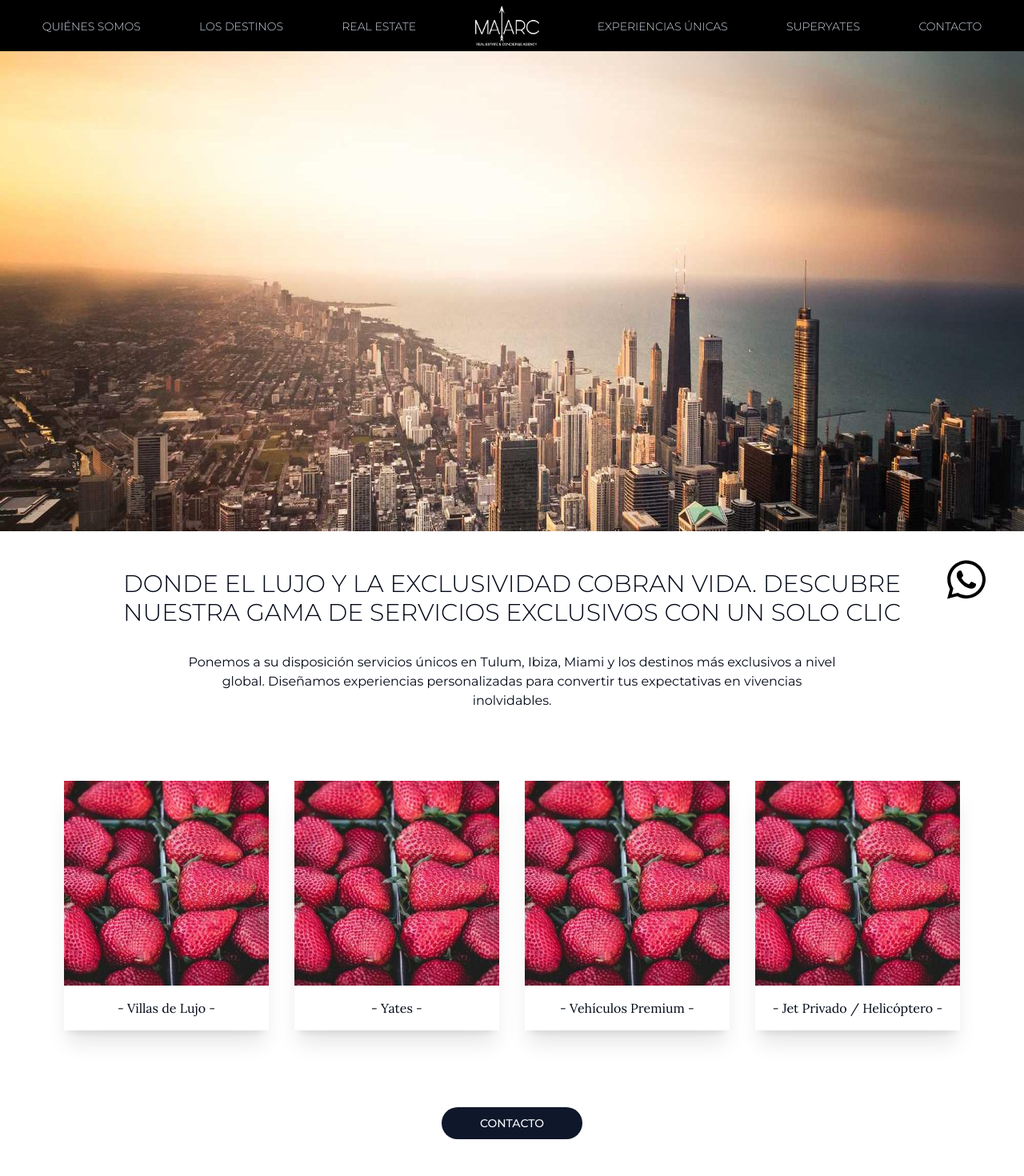
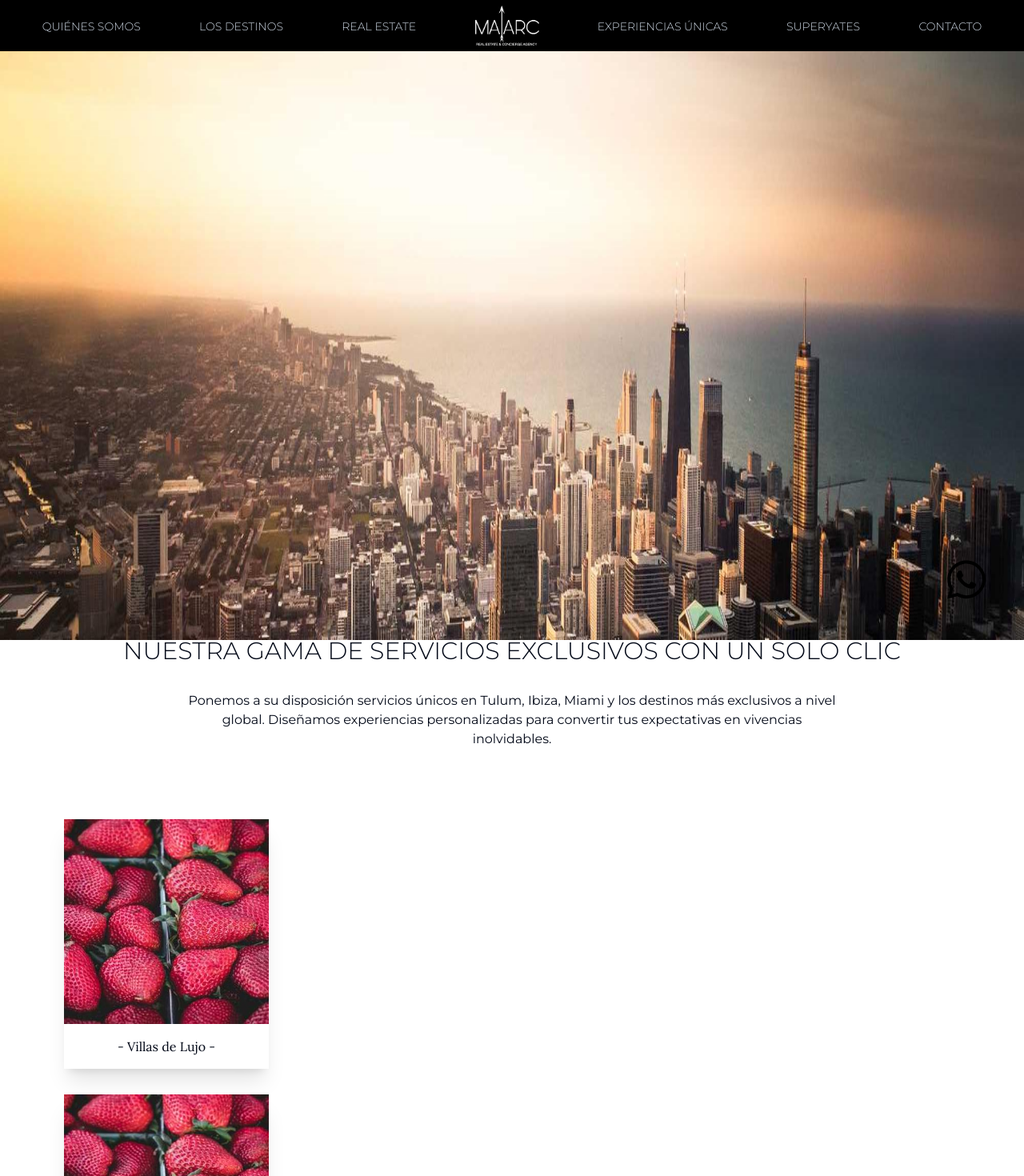
Before and after one commit to cristiancoppari/maiarc-next, a Next.js app: page / in a window 1280 px wide. Shown: the top 1470 px of the page at 80% size. Built offline with nearby package versions, Linux system fonts and the light colour scheme.

Commit message:
add dots to the slider

```diff
--- a/src/components/Carousel/Carousel.tsx
+++ b/src/components/Carousel/Carousel.tsx
@@ -2,15 +2,21 @@
 
 /* eslint-disable @next/next/no-img-element */
 import { Swiper, SwiperSlide } from "swiper/react";
+import { Pagination } from "swiper/modules";
 import type { ImageProps } from "@/types/images";
 
 import Image from "next/image";
 
-import "swiper/css";
-
 const Carousel = ({ images }: ImageProps) => {
   return (
-    <Swiper className="h-full">
+    <Swiper
+      pagination={{
+        dynamicBullets: true,
+        clickable: true,
+      }}
+      modules={[Pagination]}
+      className="h-full"
+    >
       {images.map((image, index) => (
         <SwiperSlide key={index}>
           <picture>
--- a/src/components/Galleries/BigGallery/BigGallery.tsx
+++ b/src/components/Galleries/BigGallery/BigGallery.tsx
@@ -8,7 +8,7 @@ interface BigGalleryProps {
 
 const BigGallery = ({ cards }: BigGalleryProps) => {
   return (
-        <div className="container grid grid-cols-2 gap-2">
+    <div className="md:w-6/7 sm:w-7/8 container grid grid-cols-1 gap-4 md:grid-cols-2 lg:w-3/4 xl:w-2/3">
       {cards.map((card, index) => (
         <CardBig
           key={index}
--- a/src/components/Sections/TitleSubtitle/TitleSubtitle.tsx
+++ b/src/components/Sections/TitleSubtitle/TitleSubtitle.tsx
@@ -2,7 +2,9 @@ import type { ITitleSubtitle } from "@/types/sections";
 
 const TitleSubtitle = ({ title, text, children, classes }: ITitleSubtitle) => {
   return (
-    <section className={`px-8 py-12 text-center ${!!classes ? classes : ""}`}>
+    <section
+      className={`px-8 py-12 text-center lg:py-24 ${!!classes ? classes : ""}`}
+    >
       <div className="mb-10">
         <h2 className="h2 mx-auto mb-8 uppercase md:w-11/12">{title}</h2>
 
--- a/src/pages/index.tsx
+++ b/src/pages/index.tsx
@@ -117,6 +117,7 @@ export default function Home() {
       <TitleSubtitle
         title="Donde el lujo y la exclusividad cobran vida. Descubre nuestra gama de servicios exclusivos con un solo clic"
         text="Ponemos a su disposición servicios únicos en Tulum, Ibiza, Miami y los destinos más exclusivos a nivel global. Diseñamos experiencias personalizadas para convertir tus expectativas en vivencias inolvidables."
+        classes="container"
       >
         <ServiceGallery cards={cards} />
         <BigGallery cards={big_cards} />
--- a/src/styles/globals.css
+++ b/src/styles/globals.css
@@ -1,6 +1,9 @@
 @tailwind base;
 @tailwind components;
 @tailwind utilities;
+
+@import "swiper/css/bundle";
+@import "../components/Buttons/Burger/Burger.css";
 
 @layer base {
   :root {
@@ -119,5 +122,23 @@
     font-family: var(--font-lora);
   }
 }
+.swiper {
+  overflow-y: visible !important;
+}
 
-@import "../components/Buttons/Burger/Burger.css";
+.swiper-pagination {
+  bottom: -20px !important;
+}
+
+.swiper-pagination-bullet {
+  width: 8px;
+  height: 8px;
+  background-color: #999999;
+  opacity: 0.8;
+  margin: 0 5px; /* Adjust the spacing between dots as needed */
+}
+
+.swiper-pagination-bullet-active {
+  background-color: #333333;
+  opacity: 1;
+}
```
Also changed, not shown: src/components/Heros/Hero.tsx (+5 -5 lines). Lines whose indentation alone changed are shown as unchanged.
